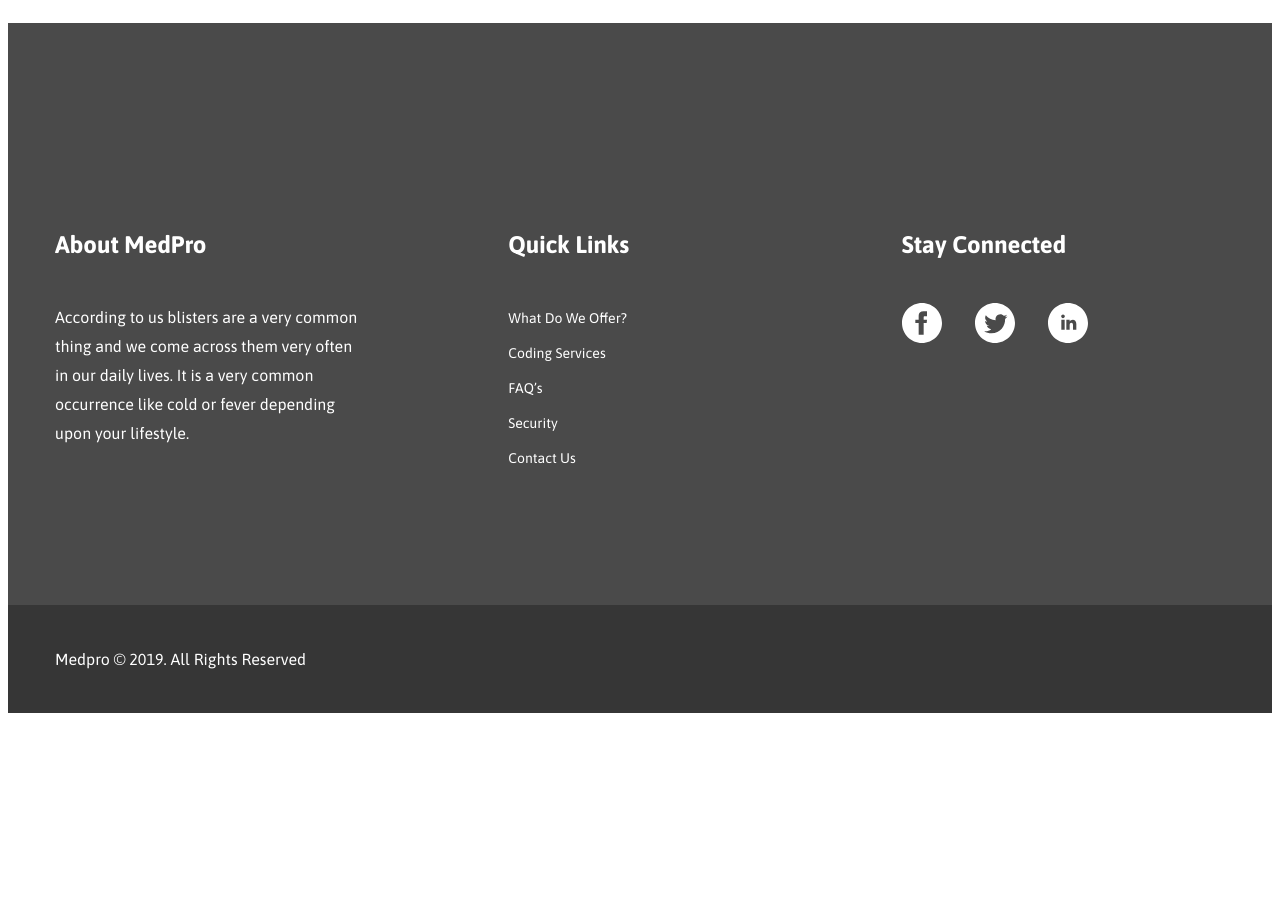
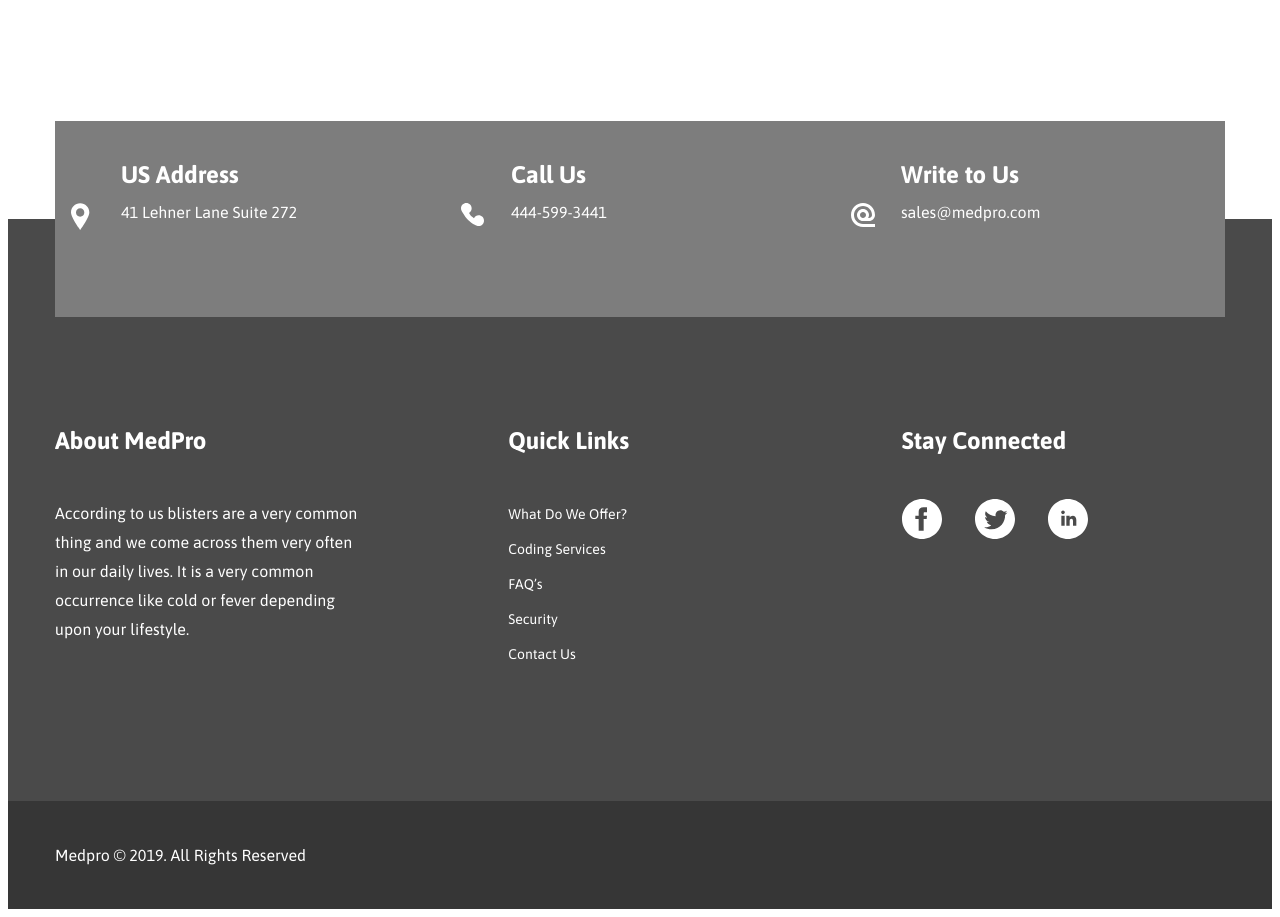
Before and after one commit to Vov4ukz53/medical, a React (Create React App) app: page / in a window 1280 px wide. Shown: the part 4600-5517 px from the top of the page. Before the commit the page ends 5321 px from the top, so only its background shows below. Built offline with nearby package versions, Linux system fonts and the light colour scheme.

Commit message:
added our info section to App

```diff
--- a/src/App.js
+++ b/src/App.js
@@ -6,6 +6,7 @@ import { Benefits } from "./features/benefits";
 import { Profiles } from "./features/profiles";
 import { Testimonails } from "./features/testimonails";
 import { ContactUs } from "./features/contactUs";
+import { OurInfo } from "./features/ourInfo";
 
 function App() {
   return (
@@ -18,6 +19,7 @@ function App() {
         <Profiles />
         <Testimonails />
         <ContactUs />
+        <OurInfo />
       </main>
       <Footer />
     </>
```
